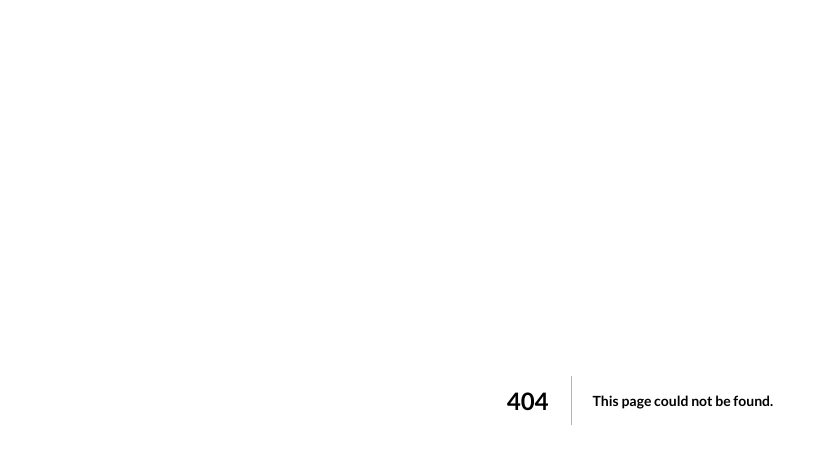
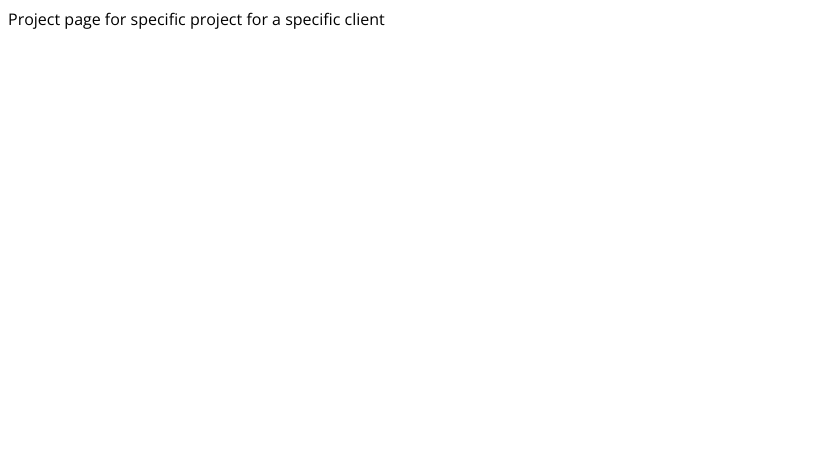
Before and after one commit to Alfonso-Jim/nextjs-course-code-01, a Next.js app: page /clients/1/1 in a window 1280 px wide. Before the commit this address had no page. Shown: the top 450 px of the page, without its empty margins (0-827 px from the left). Built offline with nearby package versions, Linux system fonts and the light colour scheme.

Commit message:
Added project page for specific client

```diff
--- /dev/null
+++ b/pages/clients/[id]/[clientProjectId].tsx
@@ -0,0 +1,11 @@
+import { useRouter } from "next/router";
+
+import React from "react";
+
+const SelectedClientProjectPage = () => {
+  const router = useRouter();
+  console.log(router.query);
+  return <div>Project page for specific project for a specific client</div>;
+};
+
+export default SelectedClientProjectPage;
```
